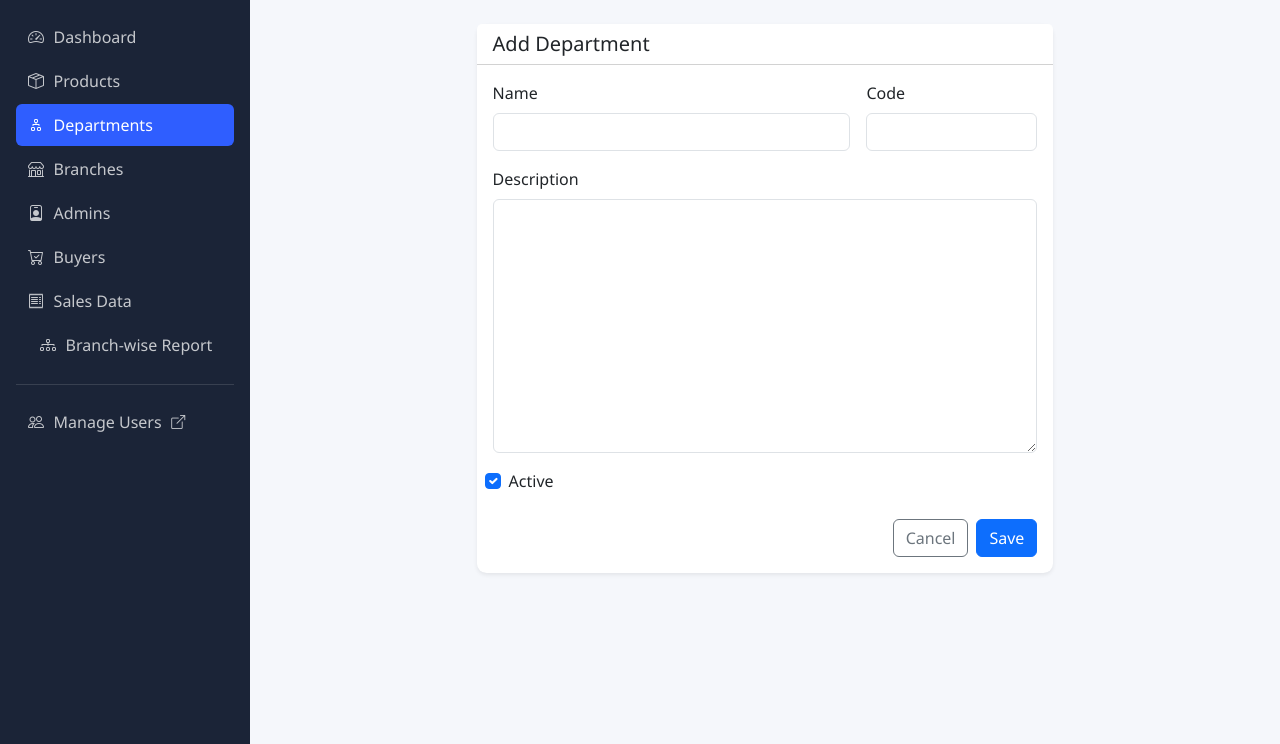
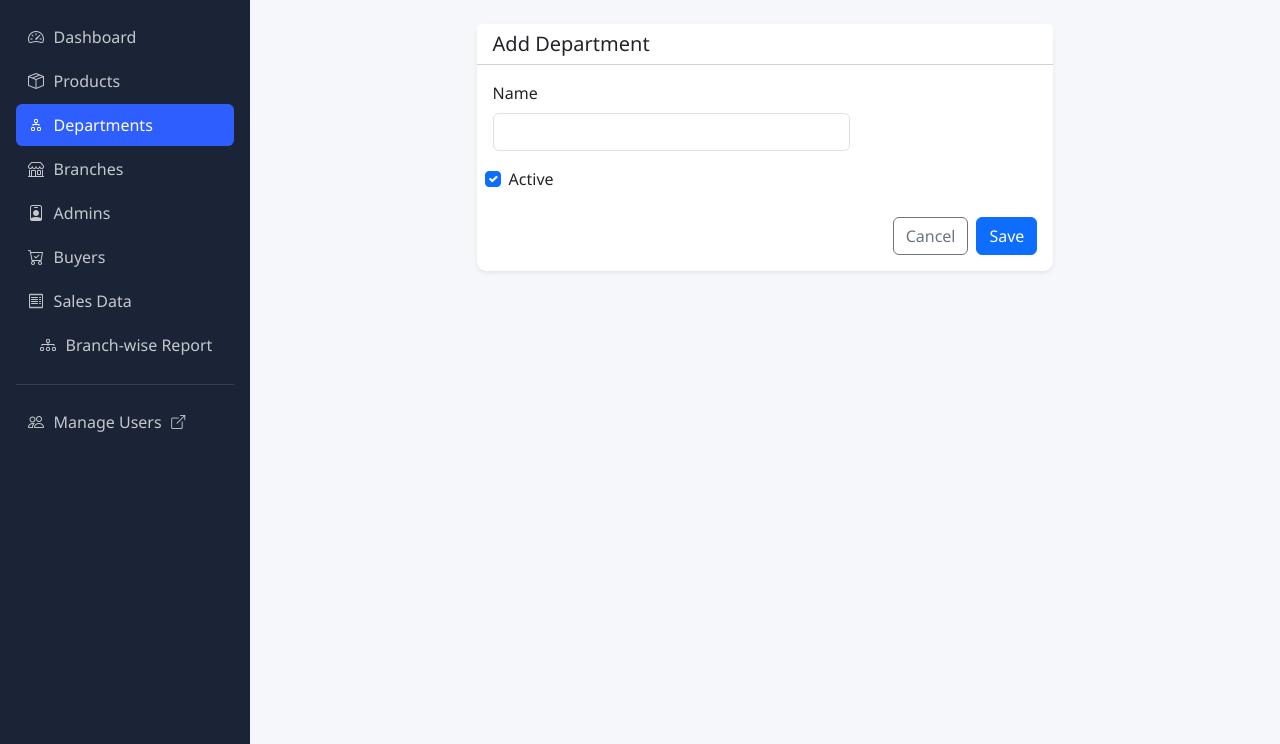
Before and after one commit to venkitram-j/sales-tracker, a Django app: page /departments/add/ in a window 1280 px wide. Shown: the part 56-800 px from the top of the page. Run offline with Django 5.2, Linux system fonts and the light colour scheme; the visitor is signed in with stand-in values (Sample User, id 1); some libraries are stand-ins or nearby versions.

Commit message:
remove unwanted fields from department app

```diff
--- a/apps/branches/views.py
+++ b/apps/branches/views.py
@@ -66,8 +66,8 @@ class BranchExcelUploadView(ExcelUploadView):
     expected_columns = ["branch"]
 
     def process_row(self, row_number, row):
-        branch_name = (row.get("branch") or "").strip()
-        if not branch_name:
+        name = (row.get("branch") or "").strip()
+        if not name:
             raise ValueError("'branch' is required.")
 
-        Branch.objects.update_or_create(name=branch_name)
+        Branch.objects.get_or_create(name=name)
--- a/apps/departments/admin.py
+++ b/apps/departments/admin.py
@@ -17,8 +17,8 @@ def mark_inactive(modeladmin, request, queryset):
 
 @admin.register(Department)
 class DepartmentAdmin(admin.ModelAdmin):
-    list_display = ("name", "code", "is_active", "updated_at")
+    list_display = ("name", "updated_at")
     list_filter = ("is_active",)
-    search_fields = ("name", "code")
+    search_fields = ("name",)
     ordering = ("name",)
     actions = [mark_active, mark_inactive]
--- a/apps/departments/forms.py
+++ b/apps/departments/forms.py
@@ -6,4 +6,4 @@ from .models import Department
 class DepartmentForm(BootstrapModelForm):
     class Meta:
         model = Department
-        fields = ["name", "code", "description", "is_active"]
+        fields = ["name", "is_active"]
--- a/apps/departments/models.py
+++ b/apps/departments/models.py
@@ -7,11 +7,9 @@ class Department(TimeStampedModel):
     """A department that products are categorised under (e.g. Electronics, Grocery)."""
 
     name = models.CharField(max_length=255, unique=True, db_index=True)
-    code = models.CharField("Department Code", max_length=32, unique=True, db_index=True)
-    description = models.TextField(blank=True)
 
     class Meta:
         ordering = ["name"]
 
     def __str__(self):
-        return f"{self.name} ({self.code})"
+        return f"{self.name}"
--- a/apps/departments/views.py
+++ b/apps/departments/views.py
@@ -24,7 +24,7 @@ class DepartmentListView(CrudPermissionMixin, ListView):
         qs = Department.objects.all()
         q = self.request.GET.get("q", "").strip()
         if q:
-            qs = qs.filter(Q(name__icontains=q) | Q(code__icontains=q))
+            qs = qs.filter(Q(name__icontains=q))
         return qs.order_by("name")
 
     def get_context_data(self, **kwargs):
@@ -67,15 +67,7 @@ class DepartmentExcelUploadView(ExcelUploadView):
 
     def process_row(self, row_number, row):
         name = (row.get("name") or "").strip()
-        code = (row.get("code") or "").strip()
-        if not name or not code:
-            raise ValueError("'name' and 'code' are required.")
+        if not name:
+            raise ValueError("'name' is required.")
 
-        Department.objects.update_or_create(
-            code=code,
-            defaults={
-                "name": name,
-                "description": (row.get("description") or "").strip(),
-                "is_active": True,
-            },
-        )
+        Department.objects.get_or_create(name=name)
--- a/templates/departments/form.html
+++ b/templates/departments/form.html
@@ -17,15 +17,6 @@
                             {{ form.name }}
                             {% for error in form.name.errors %}<div class="text-danger small mt-1">{{ error }}</div>{% endfor %}
                         </div>
-                        <div class="col-md-4">
-                            <label class="form-label">Code</label>
-                            {{ form.code }}
-                            {% for error in form.code.errors %}<div class="text-danger small mt-1">{{ error }}</div>{% endfor %}
-                        </div>
-                        <div class="col-12">
-                            <label class="form-label">Description</label>
-                            {{ form.description }}
-                        </div>
                         <div class="col-12 form-check">
                             {{ form.is_active }}
                             <label class="form-check-label" for="{{ form.is_active.id_for_label }}">Active</label>
--- a/templates/departments/list.html
+++ b/templates/departments/list.html
@@ -26,14 +26,12 @@
         <div class="table-responsive">
             <table class="table table-hover mb-0 align-middle">
                 <thead>
-                    <tr><th>Name</th><th>Code</th><th>Description</th><th>Status</th><th class="text-end">Actions</th></tr>
+                    <tr><th>Name</th><th>Status</th><th class="text-end">Actions</th></tr>
                 </thead>
                 <tbody>
                 {% for department in departments %}
                     <tr>
                         <td>{{ department.name }}</td>
-                        <td>{{ department.code }}</td>
-                        <td>{{ department.description|default:"—"|truncatechars:60 }}</td>
                         <td>
                             {% if department.is_active %}<span class="badge text-bg-success">Active</span>
                             {% else %}<span class="badge text-bg-secondary">Inactive</span>{% endif %}
```
Also changed, not shown: apps/departments/migrations/0001_initial.py.
